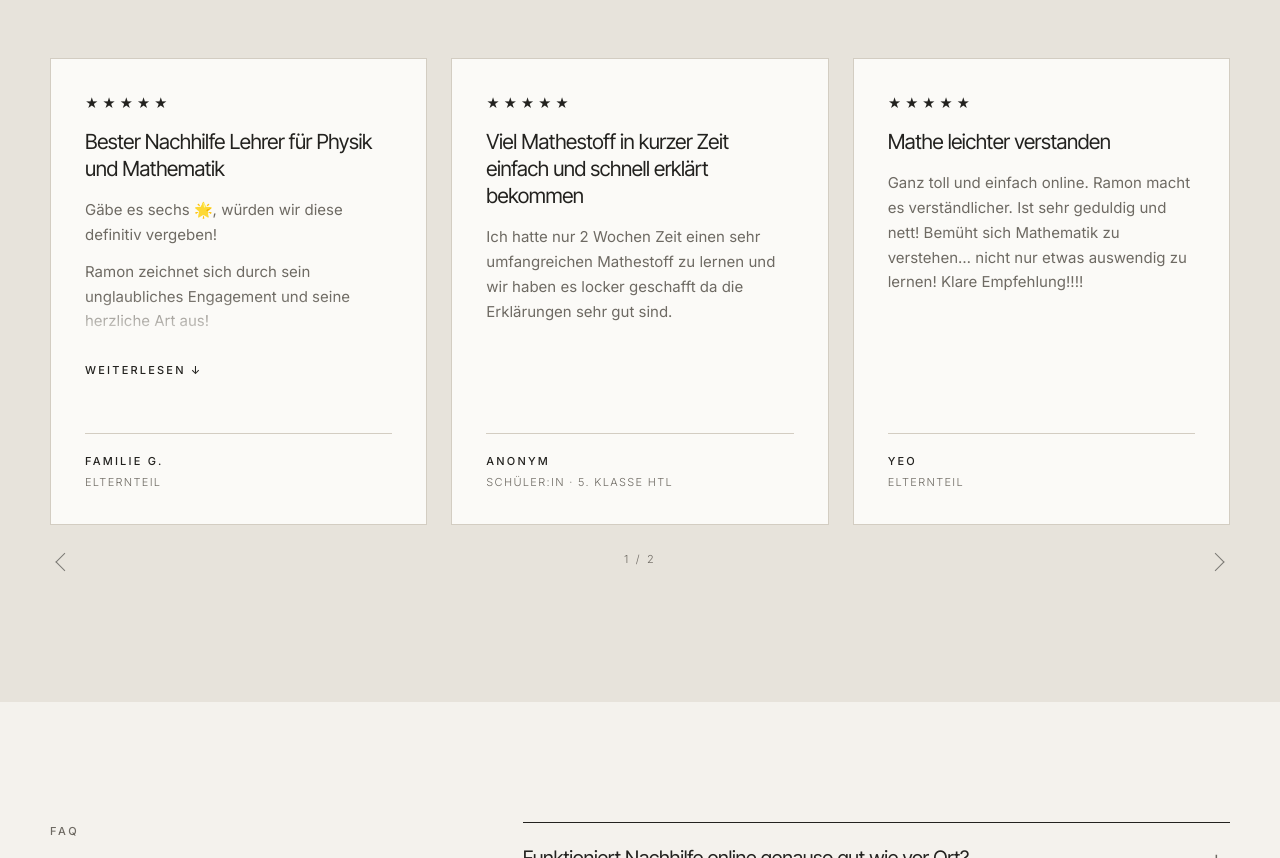
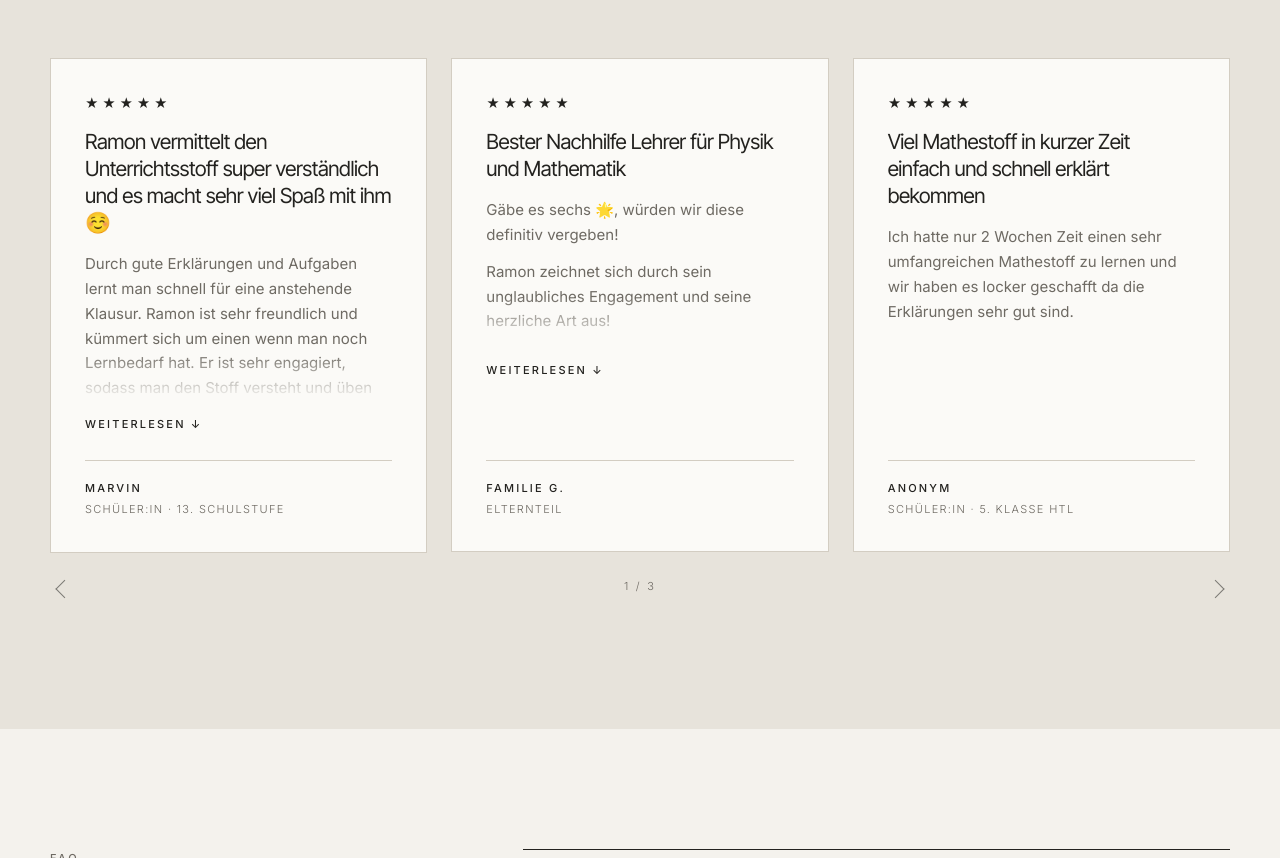
Before and after one commit to willamlena/klarversum-website, a plain HTML site: page index.html in a window 1280 px wide. Shown: the part 7979-8837 px from the top of the page. Drawn offline with Linux system fonts and the light colour scheme.

Commit message:
Neue Bewertung von Marvin an erster Stelle
Co-Authored-By: Claude Opus 5.5 <noreply@anthropic.com>

```diff
--- a/index.html
+++ b/index.html
@@ -356,6 +356,15 @@
       <div class="quotes" tabindex="-1">
       <figure class="quote">
         <p class="stars" role="img" aria-label="5 von 5 Sternen">★★★★★</p>
+        <h3 class="quote-title">Ramon vermittelt den Unterrichtsstoff super verständlich und es macht sehr viel Spaß mit ihm ☺️</h3>
+        <blockquote class="quote-body">
+            <p>Durch gute Erklärungen und Aufgaben lernt man schnell für eine anstehende Klausur. Ramon ist sehr freundlich und kümmert sich um einen wenn man noch Lernbedarf hat. Er ist sehr engagiert, sodass man den Stoff versteht und üben kann :)</p>
+        </blockquote>
+        <button type="button" class="quote-more" hidden>Weiterlesen</button>
+        <figcaption>Marvin <span>Schüler:in · 13. Schulstufe</span></figcaption>
+      </figure>
+      <figure class="quote">
+        <p class="stars" role="img" aria-label="5 von 5 Sternen">★★★★★</p>
         <h3 class="quote-title">Bester Nachhilfe Lehrer für Physik und Mathematik</h3>
         <blockquote class="quote-body">
             <p>Gäbe es sechs 🌟, würden wir diese definitiv vergeben!</p>
```
Also changed, not shown: en.html (+9 -0 lines).
